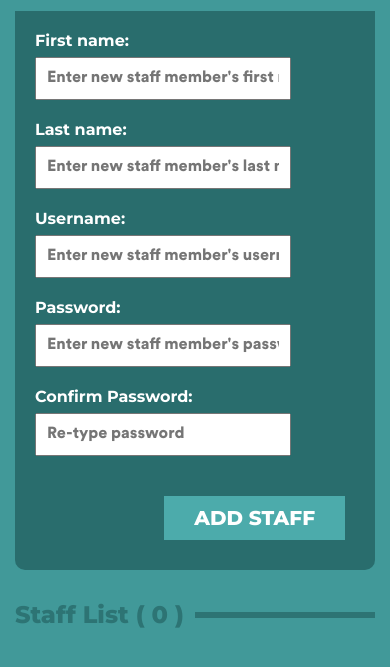
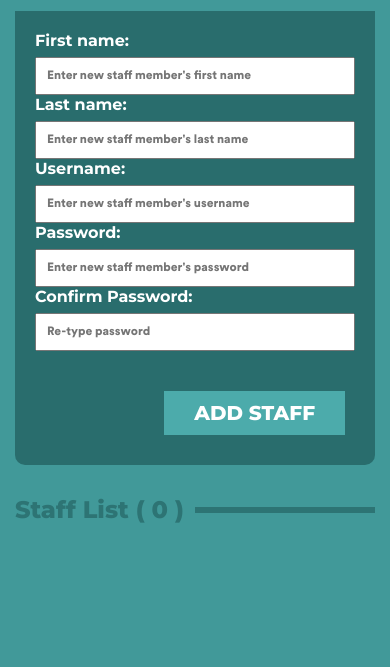
Before and after one commit to Kurt013/Villa-Gilda-Resort, a PHP site: page /staff.php in a window 390 px wide. Shown: the part 79-746 px from the top of the page. Run offline with PHP 8.4, Linux system fonts and the light colour scheme; the visitor is signed in with stand-in values (Sample User, id 1); data that the repository does not hold is empty.

Commit message:
update staff css

```diff
--- a/styles/staff.css
+++ b/styles/staff.css
@@ -22,7 +22,7 @@ body {
 }
 
 .form-group input {
-  font-size: 16px;
+  font-size: 14px;
   margin-top: 5px;
   color: black;
   width: 100%;
@@ -170,10 +170,7 @@ i.bxs-trash {
 
 @media only screen and (max-width: 991px) {
   .form-group input {
-    display: block;
-    width: 80%;
-    min-width: 240px;
-    margin-bottom: 20px;
+    font-size: 12px;
   }
 
   .addStaff {
@@ -192,4 +189,18 @@ i.bxs-trash {
     margin-top: 40px;
     margin-bottom: 10px;
   }
+
+  .icon-staff-size {
+    font-size: 30px !important;
+  }
+
+  .staff-size {
+    flex: 0 0 auto;
+    width: 50px;
+    height: 50px;
+  }
+  .staff-info{
+    font-size: 11px;
+  }
+
 }
```
